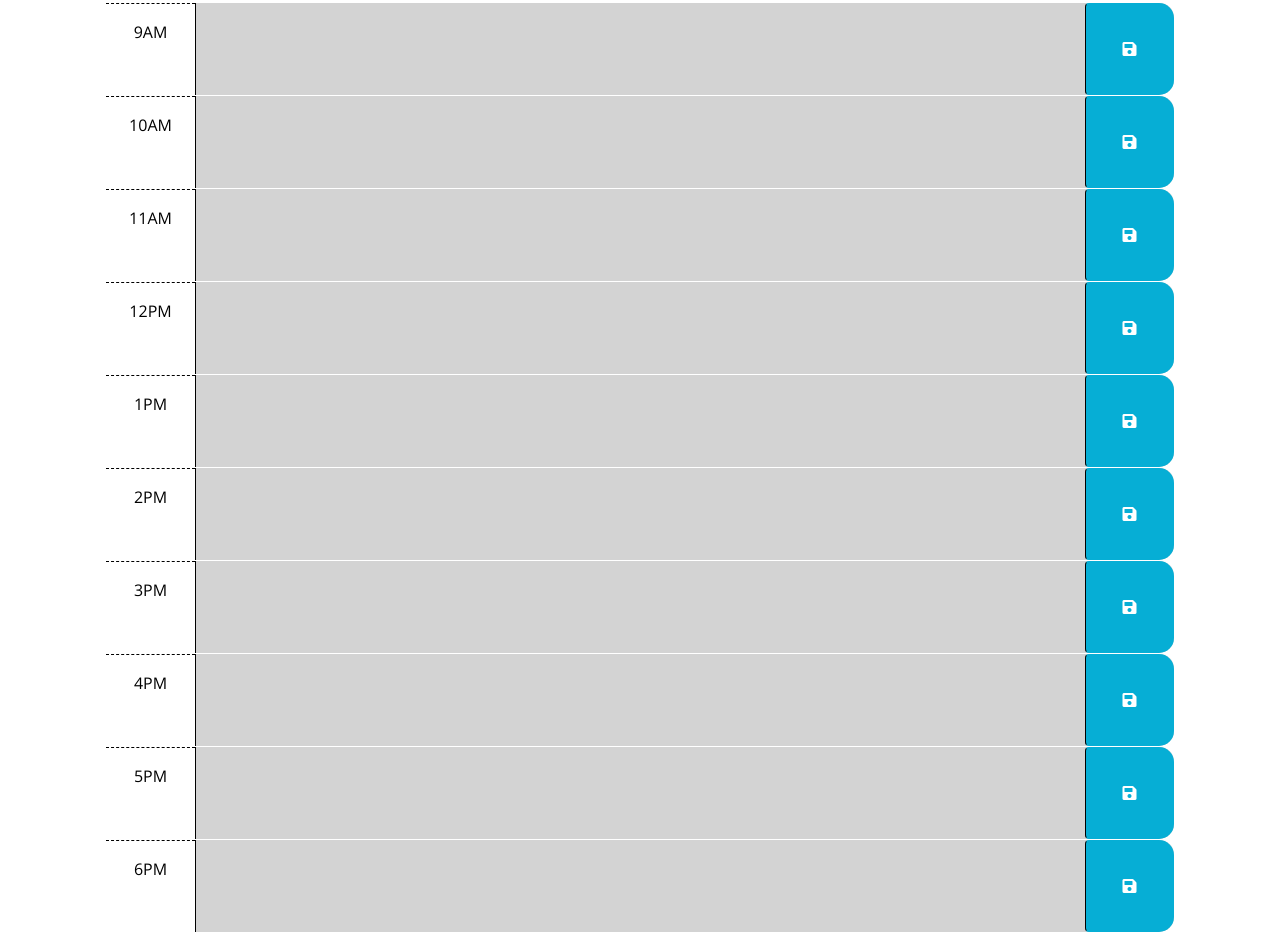
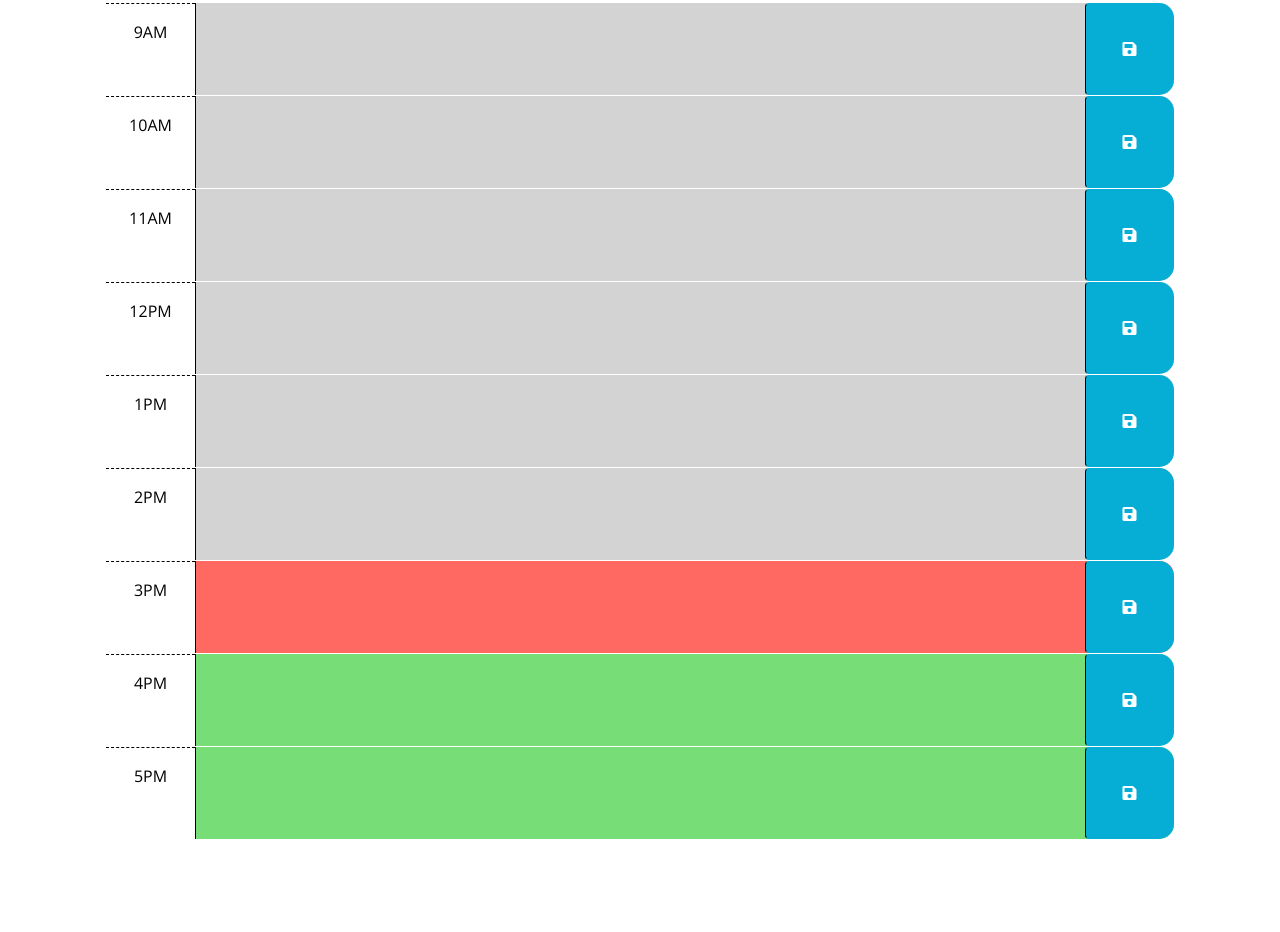
Before and after one commit to CaptFlopp3y/WorkDay, a plain HTML site: page index.html in a window 1280 px wide. Shown: the part 300-1232 px from the top of the page. After the commit the page ends 1139 px from the top, so only its background shows below. Drawn offline with nearby package versions, Linux system fonts and the light colour scheme.

Commit message:
fixed some bugs

```diff
--- a/index.html
+++ b/index.html
@@ -64,7 +64,7 @@
         </button>
       </div>
 
-      <div id="hour-1" class="row time-block future">
+      <div id="hour-13" class="row time-block future">
         <div class="col-2 col-md-1 hour text-center py-3">1PM</div>
         <textarea class="col-8 col-md-10 description" rows="3"> </textarea>
         <button class="btn saveBtn col-2 col-md-1" aria-label="save">
@@ -72,7 +72,7 @@
         </button>
       </div>
 
-      <div id="hour-2" class="row time-block future">
+      <div id="hour-14" class="row time-block future">
         <div class="col-2 col-md-1 hour text-center py-3">2PM</div>
         <textarea class="col-8 col-md-10 description" rows="3"> </textarea>
         <button class="btn saveBtn col-2 col-md-1" aria-label="save">
@@ -81,7 +81,7 @@
       </div>
 
 
-      <div id="hour-3" class="row time-block future">
+      <div id="hour-15" class="row time-block future">
         <div class="col-2 col-md-1 hour text-center py-3">3PM</div>
         <textarea class="col-8 col-md-10 description" rows="3"> </textarea>
         <button class="btn saveBtn col-2 col-md-1" aria-label="save">
@@ -89,7 +89,7 @@
         </button>
       </div>
 
-      <div id="hour-4" class="row time-block future">
+      <div id="hour-16" class="row time-block future">
         <div class="col-2 col-md-1 hour text-center py-3">4PM</div>
         <textarea class="col-8 col-md-10 description" rows="3"> </textarea>
         <button class="btn saveBtn col-2 col-md-1" aria-label="save">
@@ -97,22 +97,13 @@
         </button>
       </div>
 
-      <div id="hour-5" class="row time-block future">
+      <div id="hour-17" class="row time-block future">
         <div class="col-2 col-md-1 hour text-center py-3">5PM</div>
         <textarea class="col-8 col-md-10 description" rows="3"> </textarea>
         <button class="btn saveBtn col-2 col-md-1" aria-label="save">
           <i class="fas fa-save" aria-hidden="true"></i>
         </button>
       </div>
-
-      <div id="hour-6" class="row time-block future">
-        <div class="col-2 col-md-1 hour text-center py-3">6PM</div>
-        <textarea class="col-8 col-md-10 description" rows="3"> </textarea>
-        <button class="btn saveBtn col-2 col-md-1" aria-label="save">
-          <i class="fas fa-save" aria-hidden="true"></i>
-        </button>
-      </div>
-
 
     <script src="https://code.jquery.com/jquery-3.4.1.min.js"></script>
     <script
```
Also changed, not shown: script.js (+0 -18 lines).
